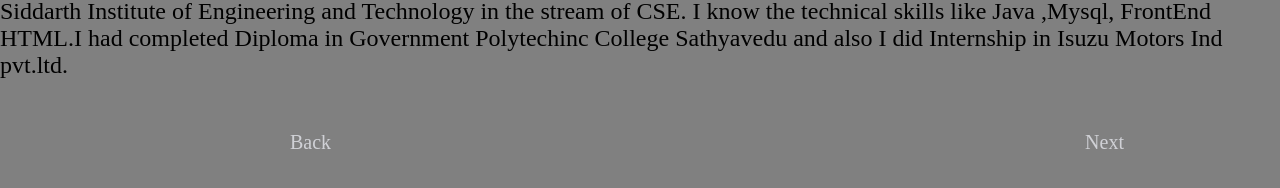
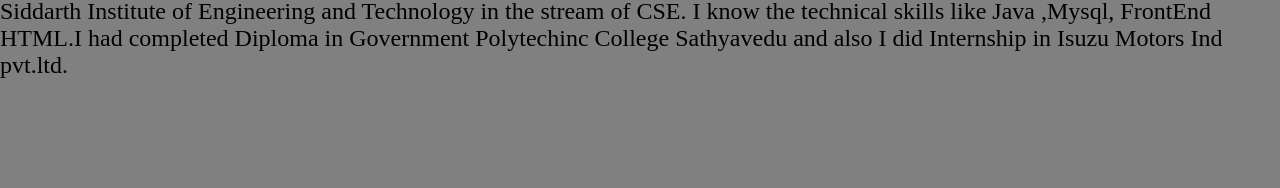
Before and after one commit to SagarBandaru/Portfolio, a plain HTML site: page Aboutme.html in a window 1280 px wide. Shown: the part 420-608 px from the top of the page. Drawn offline with Linux system fonts and the light colour scheme.

Commit message:
Add files via upload

```diff
--- a/Aboutme.html
+++ b/Aboutme.html
@@ -71,11 +71,7 @@
                                                               </p> </font> </font>
 <br>
 <br>
-    <ul>
-        <a id="one" href="Portfolio.html"><li>Back</li></a>
-        <a id="two" href="Education.html"><li>Next</li></a>
 
-    </ul>
 
 
 
```
